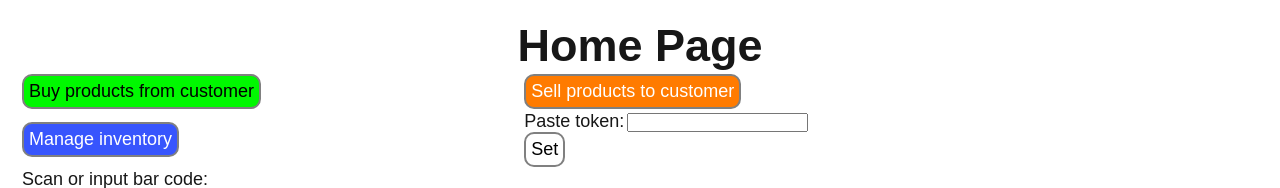
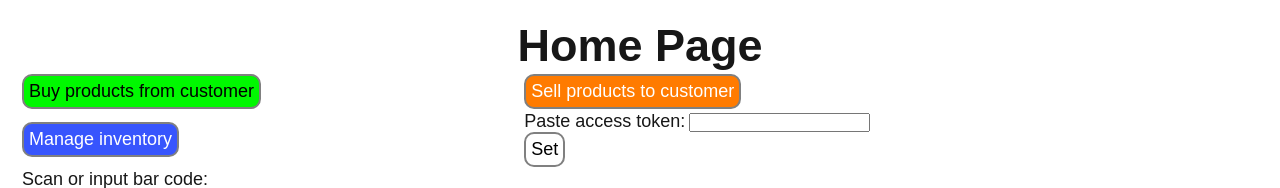
Before and after one commit to NateNate60/route5-inventory-react, a Next.js app: page / in a window 1280 px wide. Shown: the top 188 px of the page. Built offline with nearby package versions, Linux system fonts and the light colour scheme.

Commit message:
Token is remembered for 30 days

```diff
--- a/src/components/TokenSetter.tsx
+++ b/src/components/TokenSetter.tsx
@@ -10,10 +10,11 @@ export default function TokenSetter () {
     const [value, setValue] = useState<string>("")
     return (
         <form>
-            <label>Paste token:</label>
+            <label>Paste access token:</label>
             <input type="password"  name="cookie-input" onChange={ (e) => setValue(e.target.value)} value={value}/>
             <WhiteTextButton text="Set" onClick={() => {
-                document.cookie = `token=Bearer ${value}`
+                // Cookie expires in 30 days
+                document.cookie = `token=Bearer ${value}; max-age=2592000`
             }}/>
         </form>
 
```
